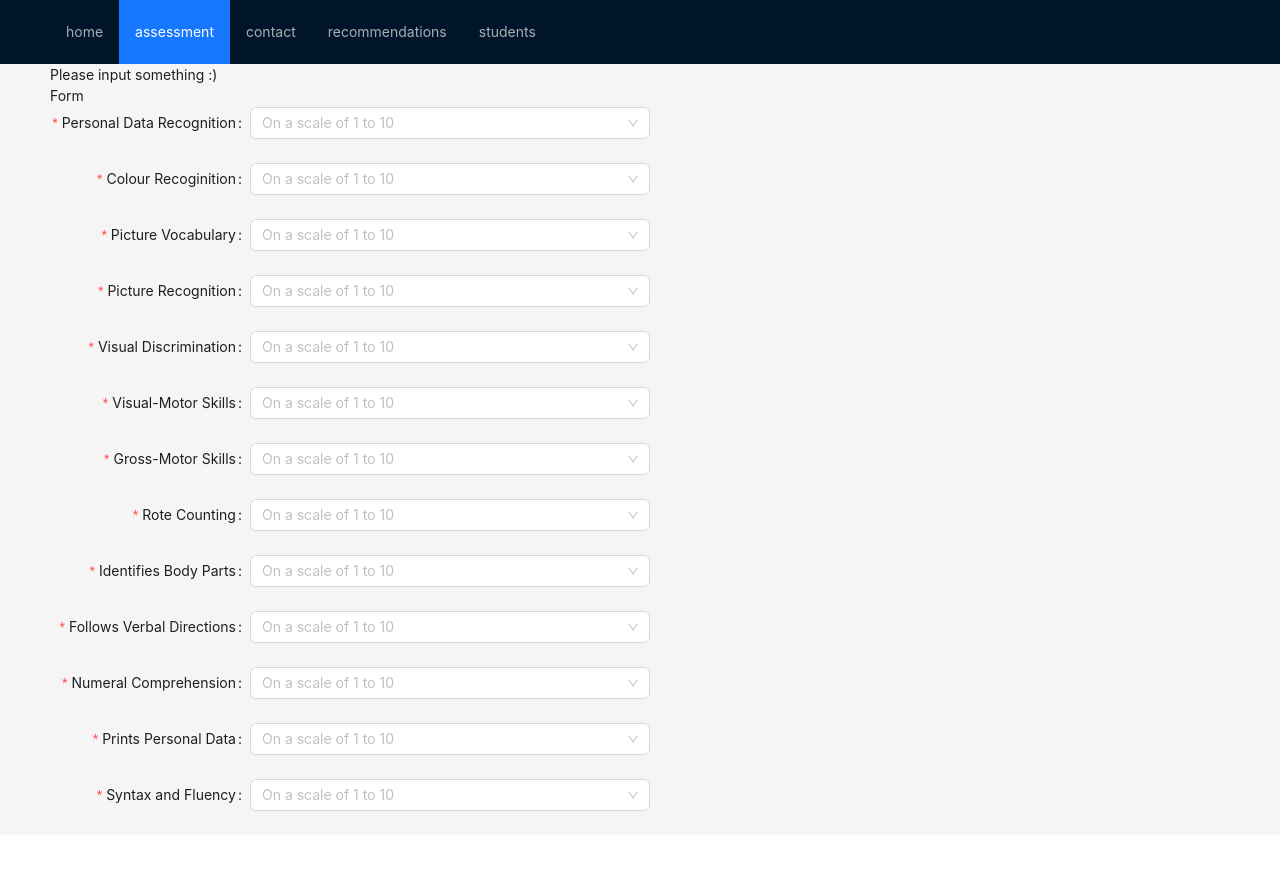
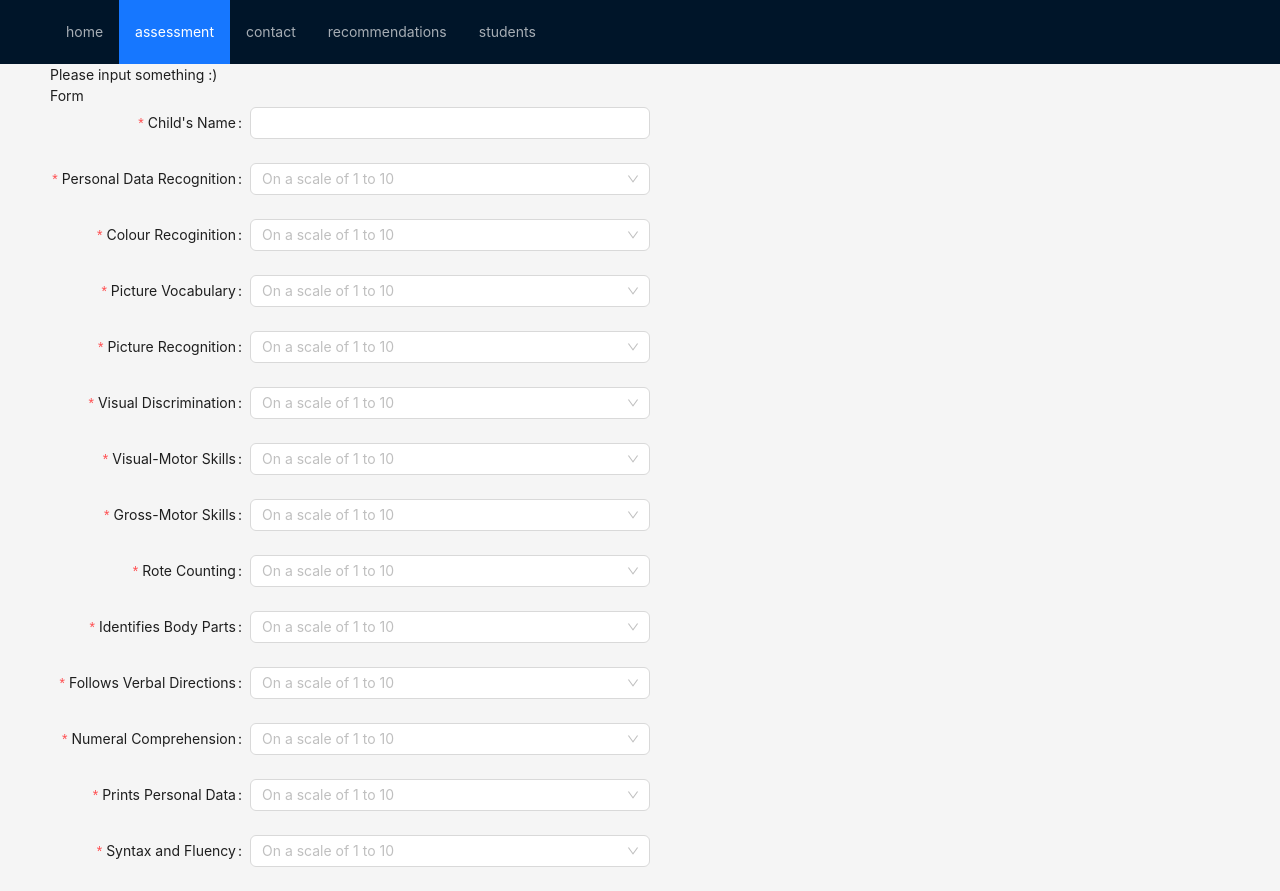
Before and after one commit to cfgcolumbus23/Team-11, a Next.js app in the folder client/: page /assessment in a window 1280 px wide. Before the commit the page ends 835 px from the top, so only its background shows below. Built offline with nearby package versions, Linux system fonts and the light colour scheme.

Commit message:
add child's name

```diff
--- a/client/app/assessment/page.js
+++ b/client/app/assessment/page.js
@@ -19,6 +19,18 @@ export default function Assessment() {
                 onFinishFailed={onFinishFailed}
                 autoComplete="off">
                 <h1>Form</h1>
+                <Form.Item
+                    label="Child's Name"
+                    name="childName"
+                    rules={[
+                        {
+                            required: true,
+                            message: 'Please input your child\'s name!',
+                        },
+                    ]}
+                >
+                    <Input />
+                </Form.Item>
                 <Form.Item
                     label="Personal Data Recognition"
                     name="personalDataRec"
--- a/client/app/page.js
+++ b/client/app/page.js
@@ -5,7 +5,7 @@ import axios from "axios";
 import { useState } from 'react';
 export default function Home() {
   const [result, setResult] = useState("Loading...");
-  axios.get("http://localhost:7000/").then((response) => {
+  axios.get("http://localhost:3001/").then((response) => {
     setResult(response.data);
   }).catch((reason) => {
     console.error("Error when connecting to server: " + reason);
```
Also changed, not shown: 1 other file (tests, documents, lock files or other folders).
